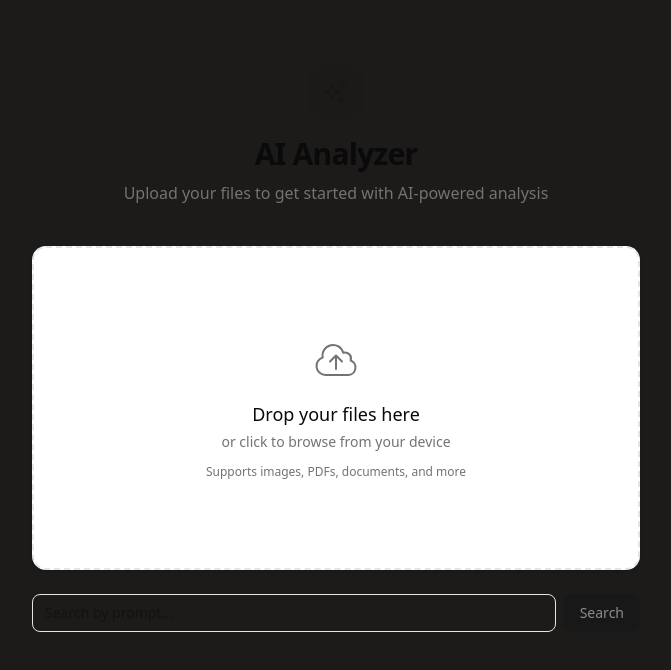
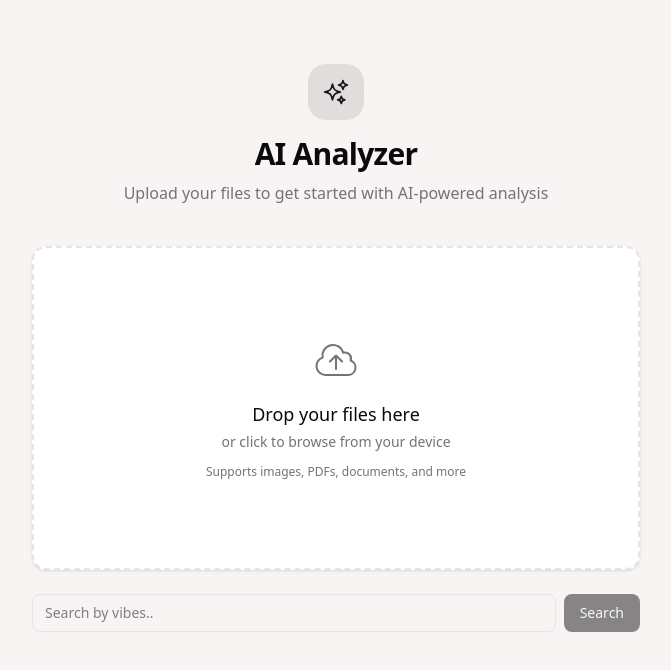
Before and after one commit to AnonLich/Visual-Signal-Studio, a Next.js app: page / in a window 1280 px wide. Shown: the top 670 px of the page, without its empty margins (304-975 px from the left). Built offline with nearby package versions, Linux system fonts and the light colour scheme.

Commit message:
styles..

```diff
--- a/app/components/file-upload.tsx
+++ b/app/components/file-upload.tsx
@@ -252,24 +252,6 @@ export function FileUpload({ onImagesChange }: FileUploadProps) {
                             />
                         ))}
                     </div>
-
-                    {/* Placeholder for future AI analysis */}
-                    <Button size="lg" className="w-full mt-2" disabled>
-                        <svg
-                            className="mr-2 h-4 w-4"
-                            fill="none"
-                            viewBox="0 0 24 24"
-                            strokeWidth={1.5}
-                            stroke="currentColor"
-                        >
-                            <path
-                                strokeLinecap="round"
-                                strokeLinejoin="round"
-                                d="M9.813 15.904 9 18.75l-.813-2.846a4.5 4.5 0 0 0-3.09-3.09L2.25 12l2.846-.813a4.5 4.5 0 0 0 3.09-3.09L9 5.25l.813 2.846a4.5 4.5 0 0 0 3.09 3.09L15.75 12l-2.846.813a4.5 4.5 0 0 0-3.09 3.09ZM18.259 8.715 18 9.75l-.259-1.035a3.375 3.375 0 0 0-2.455-2.456L14.25 6l1.036-.259a3.375 3.375 0 0 0 2.455-2.456L18 2.25l.259 1.035a3.375 3.375 0 0 0 2.455 2.456L21.75 6l-1.036.259a3.375 3.375 0 0 0-2.455 2.456ZM16.894 20.567 16.5 21.75l-.394-1.183a2.25 2.25 0 0 0-1.423-1.423L13.5 18.75l1.183-.394a2.25 2.25 0 0 0 1.423-1.423l.394-1.183.394 1.183a2.25 2.25 0 0 0 1.423 1.423l1.183.394-1.183.394a2.25 2.25 0 0 0-1.423 1.423Z"
-                            />
-                        </svg>
-                        Analyze with AI
-                    </Button>
                 </div>
             )}
         </div>
--- a/app/components/prompt-search.tsx
+++ b/app/components/prompt-search.tsx
@@ -23,7 +23,7 @@ export function PromptSearch({
                 type="text"
                 value={value}
                 onChange={(e) => onChange(e.target.value)}
-				placeholder="Search by prompt..."
+                placeholder="Search by vibes.."
                 className="w-full rounded-md border border-border bg-background px-3 py-2 text-sm"
             />
             <button
--- a/app/globals.css
+++ b/app/globals.css
@@ -49,7 +49,7 @@
 
 :root {
   --radius: 0.625rem;
-  --background: rgb(29, 26, 26);
+  --background: rgb(248, 244, 244);
   --foreground: oklch(0.145 0 0);
   --card: oklch(1 0 0);
   --card-foreground: oklch(0.145 0 0);
--- a/app/page.tsx
+++ b/app/page.tsx
@@ -96,13 +96,6 @@ export default function Page() {
         </header>
 
         <FileUpload onImagesChange={handleImagesChange} />
-        <PromptSearch
-          value={searchPrompt}
-          onChange={setSearchPrompt}
-          onSubmit={handlePromptSearch}
-          isLoading={isSearchLoading}
-        />
-
         {selectedImages.length > 0 && (
           <div className="mt-4 space-y-3">
             <p className="text-sm text-muted-foreground">
@@ -118,6 +111,14 @@ export default function Page() {
             </button>
           </div>
         )}
+        <PromptSearch
+          value={searchPrompt}
+          onChange={setSearchPrompt}
+          onSubmit={handlePromptSearch}
+          isLoading={isSearchLoading}
+        />
+
+
 
         {error && (
           <p className="mt-4 text-sm text-destructive">{error}</p>
```
Lines whose indentation alone changed are shown as unchanged.
